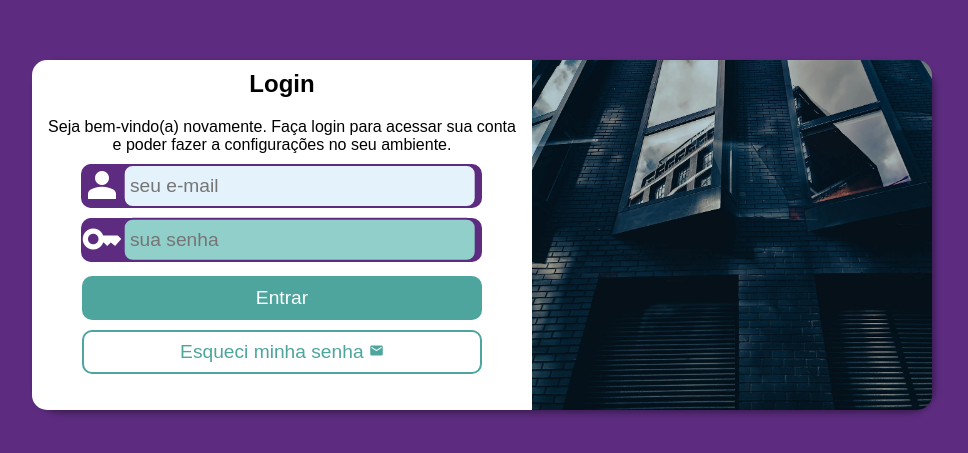
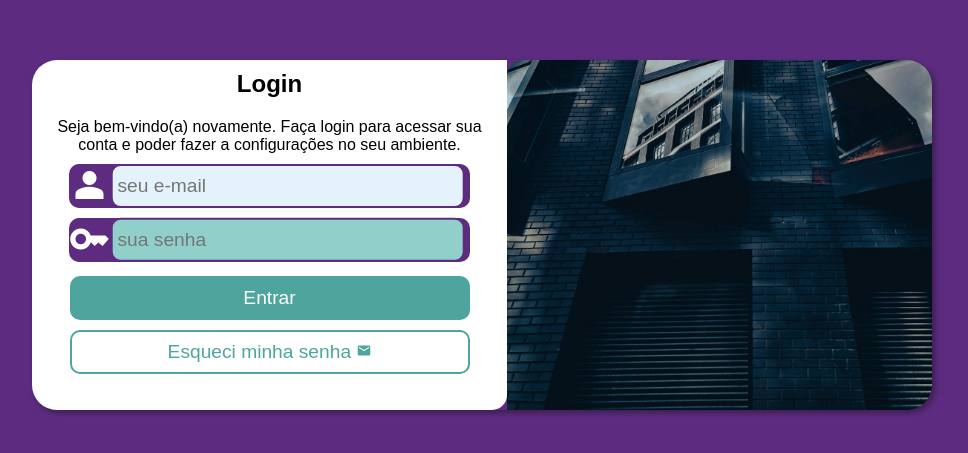
Before and after one commit to ThalisTornquist/projeto-login, a plain HTML site: page index.html in a window 1280 px wide. Shown: the part 165-618 px from the top of the page, without its empty margins (158-1126 px from the left). Drawn offline with nearby package versions, Linux system fonts and the light colour scheme.

Commit message:
novas alteraçãoes

```diff
--- a/estilos/geral.css
+++ b/estilos/geral.css
@@ -22,7 +22,13 @@ main{
     top: 50%;
     transform: translate(-50%, -50%);
     border-radius: 25px;
+    overflow: hidden;
     box-shadow: 3px 3px 6px rgba(0, 0, 0, 0.356);
+    transition: width .5s, height .5s;
+}
+
+#sec{
+    transition: width .5s, height .5s;
 }
 
 main h1{
@@ -40,6 +46,7 @@ main p{
     height: 280px;
     width: 300px;
     border-radius: 15px 15px 0px 0px;
+    display: block;
 }
 
 #formulario{
@@ -47,6 +54,7 @@ main p{
     text-align: center;
     background-color: white;
     border-radius: 0px 0px 15px 15px;
+    display: block;
 }
 
 .escreva{
--- a/estilos/pc.css
+++ b/estilos/pc.css
@@ -9,28 +9,34 @@ main{
 #sec{
     height: 350px;
     position: relative;
+    width: 950px;
 }
 
 #imagem{
     display: inline-block;
     width: 400px;
-    border-radius: 0px 15px 15px 0px;
     height: 350px;
-    position: absolute;
+    width: 50%;
+    float: right;
+
+    /*position: absolute;
     top: 50%;
     left: 50%;
-    transform: translate(12.5%, -50%);
+    transform: translate(12.5%, -50%);*/
 }
 
 #formulario{
     width: 500px;
     height: 350px;
     display: inline-block;
-    position: absolute;
+    width: 50%;
+    float: left;
+
+    /*position: absolute;
     top: 50%;
     left: 50%;
-    transform: translate(-90%, -50%);
-    border-radius: 15px 0px 0px 15px;
+    transform: translate(-90%, -50%);*/
+
 }
 
 #laço{
--- a/estilos/tablet.css
+++ b/estilos/tablet.css
@@ -10,27 +10,35 @@ main{
 #sec{
     height: 324px;
     position: relative;
+    width: 80vw;
 }
 
 #imagem{
     display: inline-block;
+    float: left;
+    height: 100%;
+    width: 30%;
+
+    /*position: absolute;
+    top: 50%;
     width: 210px;
-    border-radius: 15px 0px 0px 15px;
     height: 324px;
-    position: absolute;
-    top: 50%;
     left: 50%;
-    transform: translate(-169%, -50%);
+    transform: translate(-169%, -50%);*/
 }
 
 #formulario{
-    width: 500px;
-    display: inline-block;
-    position: absolute;
+    display: block;
+    float: right;
+    height: 100%;
+    width: 70%;
+
+    /*position: absolute;
     top: 50%;
     left: 50%;
     transform: translate(-29%, -50%);
     border-radius: 0px 15px 15px 0px;
+    width: 500px;*/
 }
 
 #laço{
--- a/index.html
+++ b/index.html
@@ -15,8 +15,6 @@
 <body>
     <main>
         <section id="sec">
-
-            <div id="alinhar">
                 <div id="imagem">
                 </div>
 
@@ -57,8 +55,6 @@
                         </div>
                     </form>
                 </div>
-            </div>
-
         </section>
     </main>
 </body>
```
